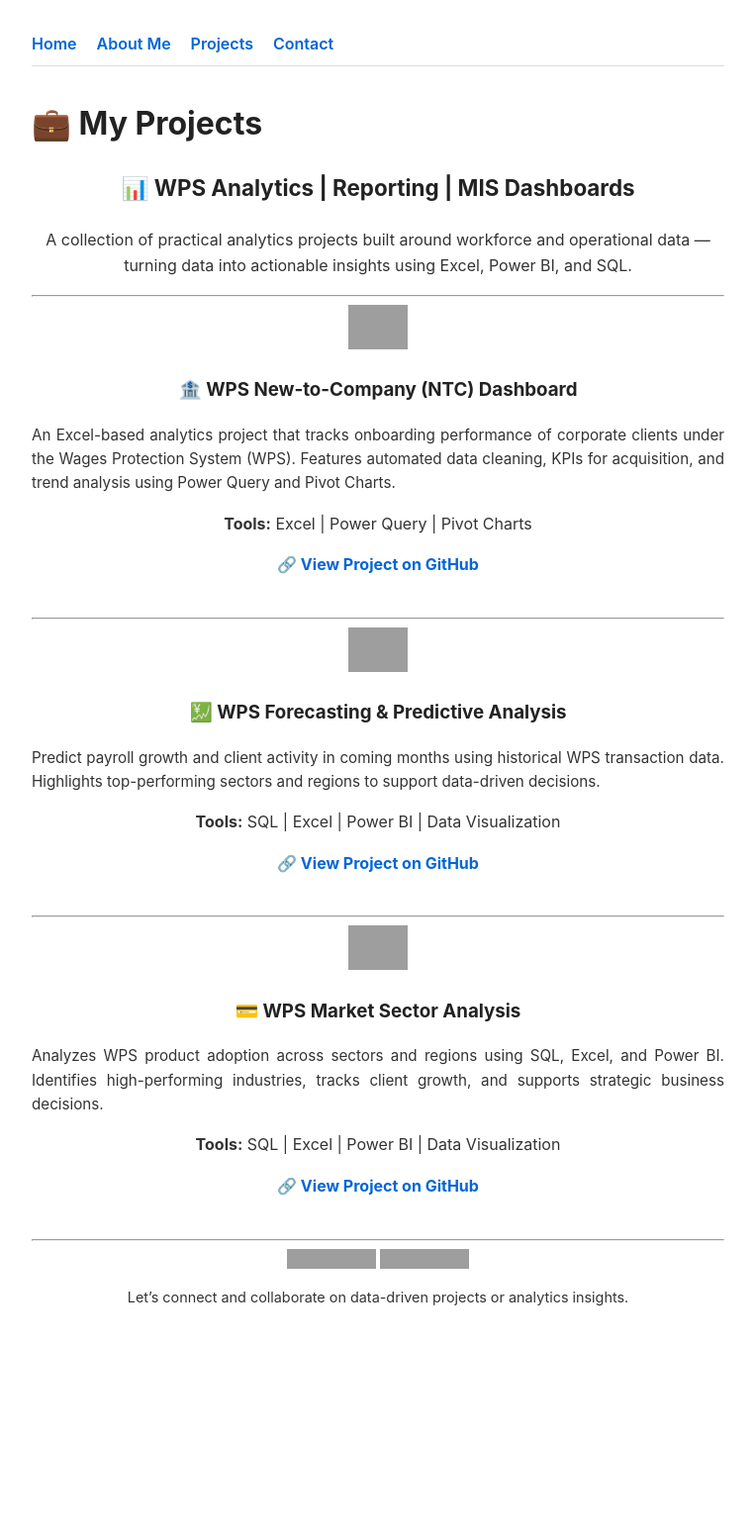
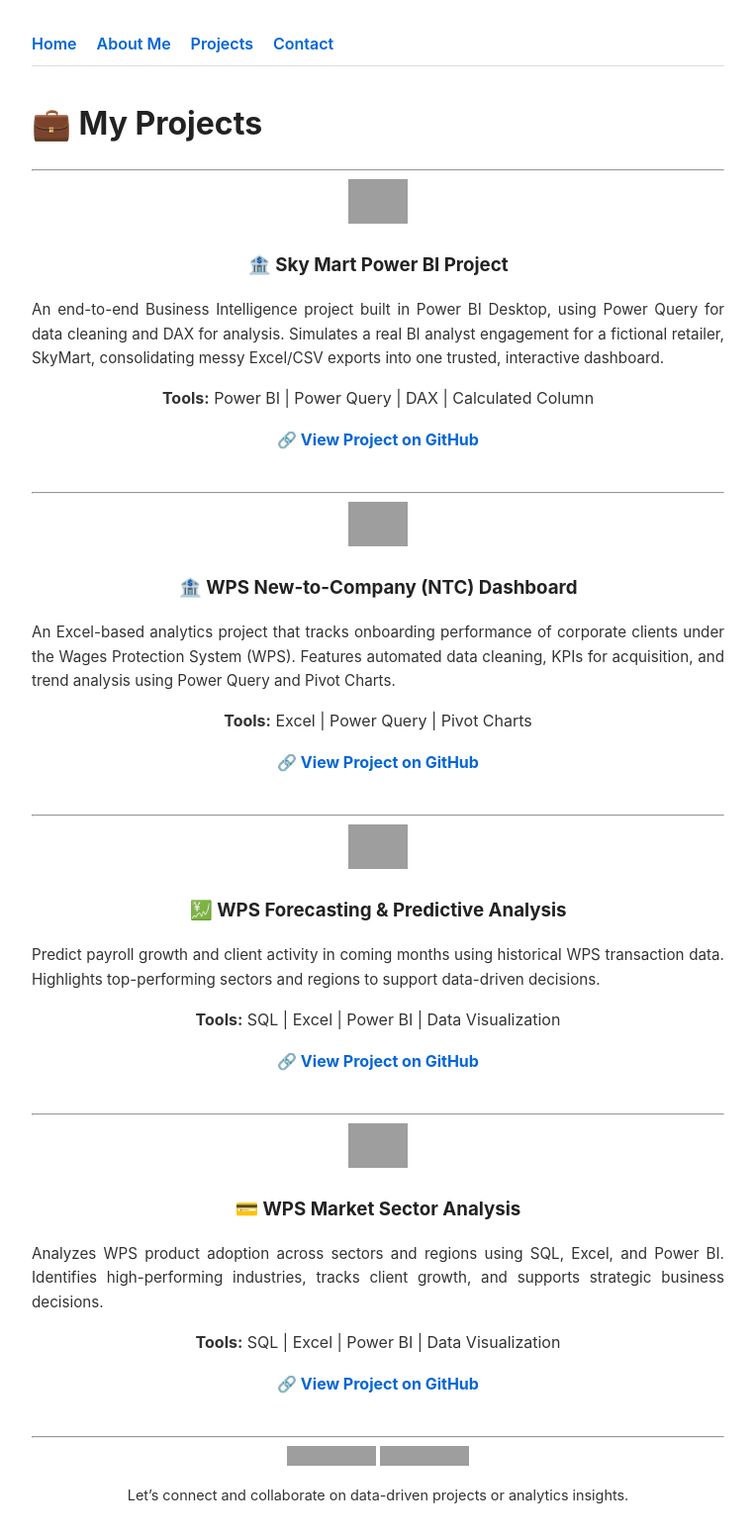
Before and after one commit to humairatalhakhan/humairatalhakhan, a Jekyll site: the page built from projects.md, in a window 1280 px wide. Shown: the whole page at 99% size, without its empty margins (258-1021 px from the left). Built offline with Jekyll 4.4.1, drawn with Linux system fonts in a browser that asks for light colours; our own code applies the rules of GitHub Pages for plain Markdown files; before the commit the page ends 1354 px from its top, so only the background shows below that; grey boxes are pictures that could not be loaded.

Commit message:
Add Sky Mart Power BI Project details to projects.md
Added a new project section for the Sky Mart Power BI Project, including a description, tools used, and a link to the GitHub repository.

```diff
--- a/projects.md
+++ b/projects.md
@@ -1,10 +1,26 @@
 # 💼 My Projects
 
-<div align="center">
-  <h3 style="font-size:1.4rem;">📊 WPS Analytics | Reporting | MIS Dashboards</h3>
-  <p style="max-width:750px;">
-    A collection of practical analytics projects built around workforce and operational data — turning data into actionable insights using Excel, Power BI, and SQL.
-  </p>
+
+---
+<!-- Power BI Project -->
+<div align="center" style="margin-bottom:40px;">
+
+<a href="https://github.com/datawithhumaira/sky-mart-powerbi-project" target="_blank">
+<img src="https://img.icons8.com/color/96/power-bi.png" width="60" alt="Power BI Icon">
+</a>
+
+<h3>🏦 Sky Mart Power BI Project</h3>
+<p style="text-align:justify; max-width:700px; font-size:0.95rem;">
+An end-to-end Business Intelligence project built in Power BI Desktop, using Power Query for data cleaning and DAX for analysis. Simulates a real BI analyst engagement for a fictional retailer, SkyMart, consolidating messy Excel/CSV exports into one trusted, interactive dashboard.
+</p>
+<p><b>Tools:</b> Power BI | Power Query | DAX | Calculated Column </p>
+
+<p>
+  <a href="https://github.com/datawithhumaira/sky-mart-powerbi-project" target="_blank" style="text-decoration:none; font-weight:bold;">
+    🔗 View Project on GitHub
+  </a>
+</p>
+
 </div>
 
 ---
```
